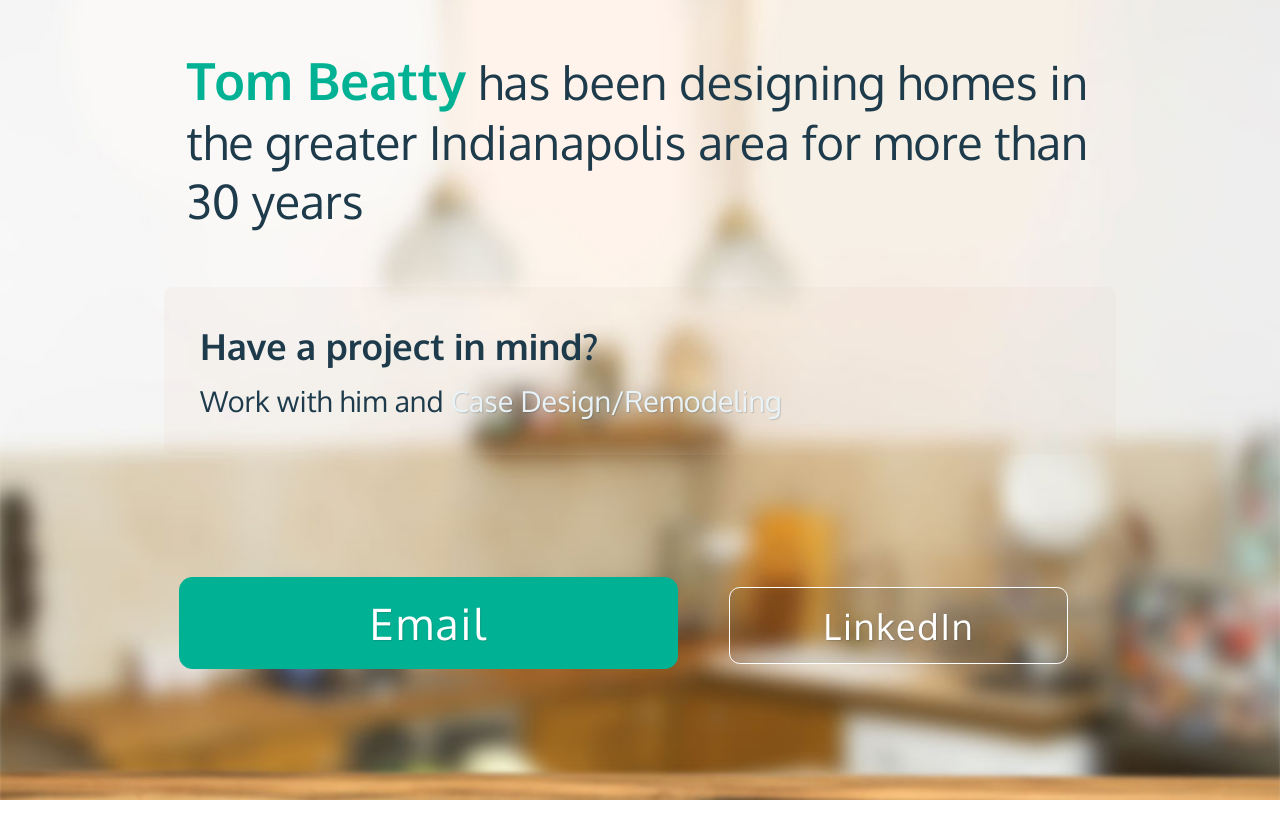
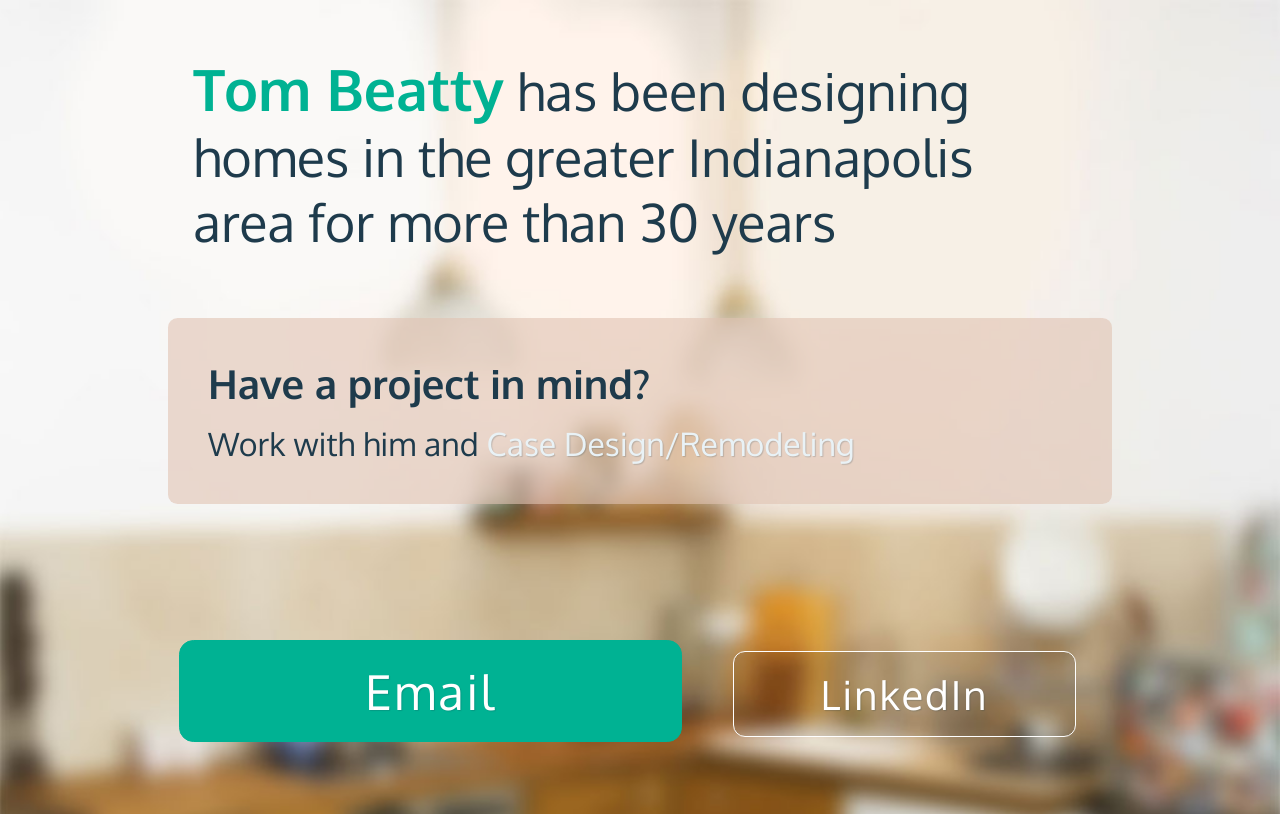
Before and after one commit to maxbeatty/tombeatty.com, a website: page app/index.html in a window 1280 px wide. Drawn offline with nearby package versions, Linux system fonts and the light colour scheme; files that its build step writes are made by us from their sources.

Commit message:
call it responsive

```diff
--- a/app/styles/__vars.scss
+++ b/app/styles/__vars.scss
@@ -21,7 +21,7 @@ $breath: $fontMedium;
 
 /*=====COLORS=====*/
 $brand-green: #00B293;
-$brand-brown: #3A1304;
+$brand-brown: #651C00;
 $brand-navy: #1E3B4C;
 $brand-blue: #179AE5;
 
--- a/app/styles/_bg.scss
+++ b/app/styles/_bg.scss
@@ -12,10 +12,6 @@ html {
     @include hidpi-bg('../images/bg/iPad', 768px, 1024px);
   }
 
-  @include ipadland {
-    @include hidpi-bg('../images/bg/iPad-Landscape', 1024px, 768px);
-  }
-
   @include large {
     @include hidpi-bg('../images/bg/iPad-Landscape', 1024px, 768px);
   }
--- a/app/styles/_btn.scss
+++ b/app/styles/_btn.scss
@@ -21,7 +21,8 @@
     outline: none;
   }
 
-  @include default {
+  @media only screen and (max-width: $breakSm),
+  only screen and (min-width: $breakMd) and (max-width: $breakLg - 1) {
     display: block;
   }
 }
--- a/app/styles/_utils/_queries.scss
+++ b/app/styles/_utils/_queries.scss
@@ -5,31 +5,25 @@
   }
 
   @if $media-query == small {
-    @media only screen and (min-width: $breakSm) and (max-width: $breakMd) { @content; }
+    @media only screen and (min-width: $breakSm) and (max-width: $breakMd - 1) { @content; }
   }
 
   @if $media-query == medium {
     @media only screen and (min-width: $breakMd) and (max-width: $breakLg) { @content; }
   }
 
-  @if $media-query == ipadland {
-    @media only screen and (min-width: $breakLg) and (max-width: $breakLg) { @content; }
-  }
-
   @if $media-query == large {
-    @media only screen and (min-width: $breakLg+1) and (max-width: $breakXl) { @content; }
+    @media only screen and (min-width: $breakLg) { @content; }
   }
 
   @if $media-query == huge {
     @media only screen and (min-width: $breakXl) { @content; }
   }
-
 }
 
 // Just some helpers...
 @mixin default { @include media-query(default) { @content }; }
 @mixin small { @include media-query(small) { @content }; }
 @mixin medium { @include media-query(medium) { @content }; }
-@mixin ipadland { @include media-query(ipadland) { @content }; }
 @mixin large { @include media-query(large) { @content }; }
 @mixin huge { @include media-query(huge) { @content }; }
--- a/app/styles/i.scss
+++ b/app/styles/i.scss
@@ -14,4 +14,3 @@
 @import "responses/_small";
 @import "responses/_medium";
 @import "responses/_large";
-@import "responses/_huge";
--- a/app/styles/responses/_huge.scss
+++ /dev/null
@@ -1,4 +0,0 @@
-// hd
-@include huge {
-
-}
--- a/app/styles/responses/_large.scss
+++ b/app/styles/responses/_large.scss
@@ -1,4 +1,5 @@
-@mixin large-base {
+// iPad-Landscape
+@include large {
   .lead {
     font-size: $fontXLarge;
     margin: 1em $breath;
@@ -11,7 +12,6 @@
 
   .btn {
     font-size: 2.5em;
-    display: inline-block;
   }
 
   .btn-primary {
@@ -26,24 +26,14 @@
   }
 }
 
-// iPad-Landscape
-@include ipadland {
-  @include large-base;
-}
-
 // larger than an iPad (desktop)
-@include large {
-  @include large-base;
-
+@media only screen and (min-width: $breakLg+1) {
   main {
     width: $breakLg;
     margin: 0 auto;
-    font-size: 90%;
   }
 
-  .btn-primary,
-  .btn-secondary {
-    margin-top: 0.5em;
-    margin-bottom: 0.5em;
+  .callout {
+    background-color: rgba(invert($brand-navy), 0.6);
   }
 }
--- a/app/styles/responses/_medium.scss
+++ b/app/styles/responses/_medium.scss
@@ -1,5 +1,22 @@
 // iPad
 
 @include medium {
+  .lead {
+    font-size: $fontXLarge;
+    margin: 1em 1em 2em;
+  }
 
+  .callout {
+    font-size: $fontLarge;
+    margin: $fontXXLarge 7% $fontXLarge;
+  }
+
+  .btn-primary {
+    width: 75%;
+    font-size: $fontXLarge;
+  }
+
+  .btn-secondary {
+    font-size: 2em;
+  }
 }
```
